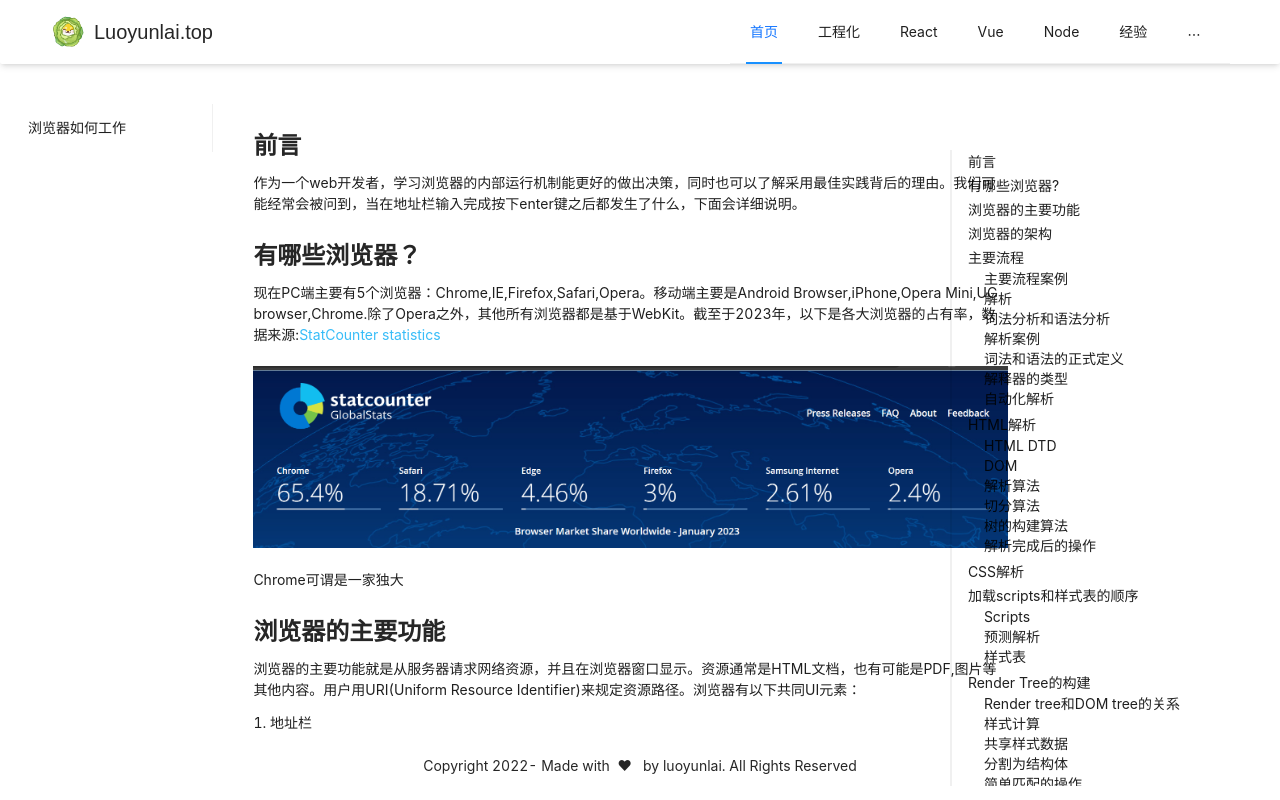
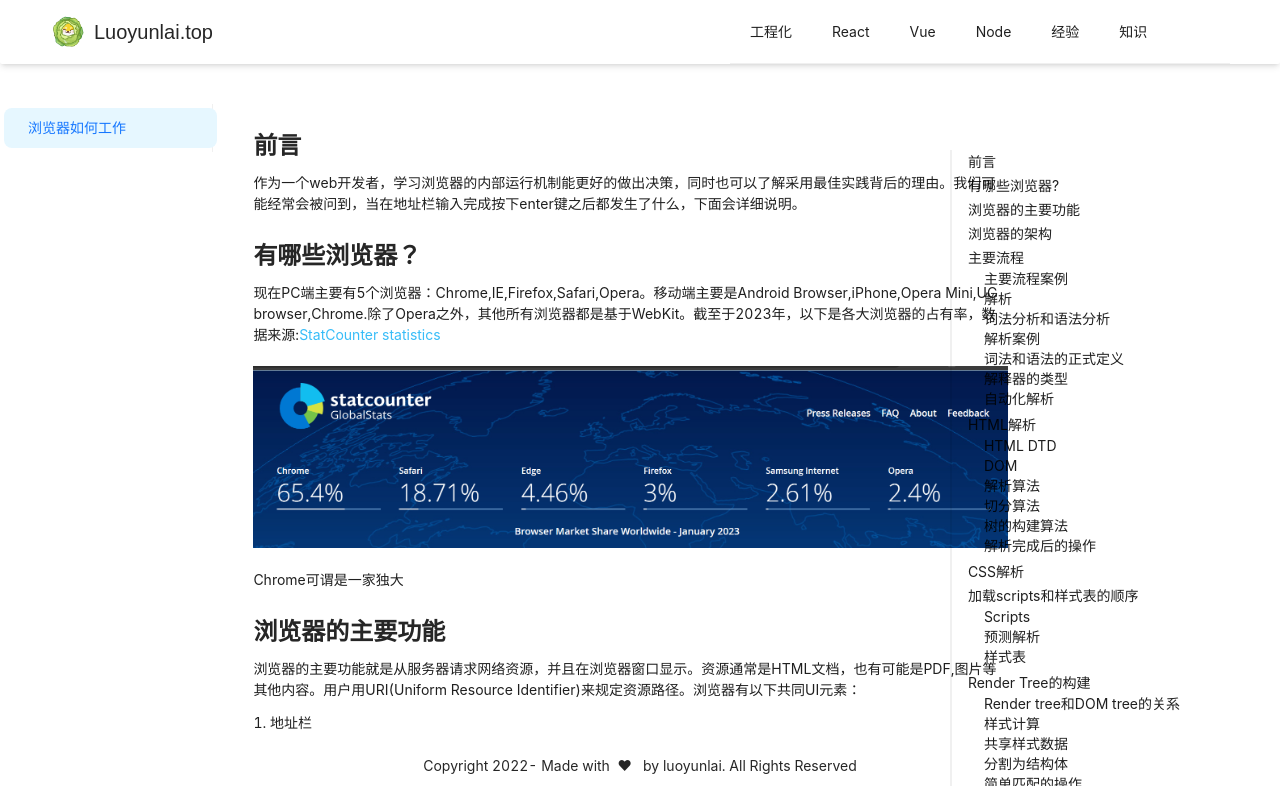
Before and after one commit to ChrisLuckComes/luoyunlai.xyz, a React (Vite) app: page /knowledge/browser in a window 1280 px wide. Built offline with nearby package versions, Linux system fonts and the light colour scheme.

Commit message:
完成菜单改造

```diff
--- a/src/App.tsx
+++ b/src/App.tsx
@@ -36,7 +36,9 @@
     navigate(e.key + location.search);
   };
 
-  const items: MenuProps['items'] = routers.map(router => {
+  const items: MenuProps['items'] = routers
+    .filter(router => router.key !== '/')
+    .map(router => {
       let children: MenuItem[] = [];
       if (router.groups) {
         children = router.groups.map(group =>
@@ -50,6 +52,8 @@
       } else {
         if (router?.children) {
           children = router?.children.map(r => getItem(r.name, r.key));
+        } else {
+          children = [getItem(router.name, router.key)];
         }
       }
       return getItem(router.name, router.key, children);
--- a/src/pages/index.tsx
+++ b/src/pages/index.tsx
@@ -1,4 +1,4 @@
-import React, { Suspense } from 'react';
+import React, { Suspense, useEffect } from 'react';
 import { useImmer } from 'use-immer';
 
 import { Layout, Menu, Spin } from 'antd';
@@ -36,6 +36,10 @@
     setSelectedKeys(draft => (draft = [e.key]));
     navigate(e.key);
   };
+
+  useEffect(() => {
+    setSelectedKeys([location.pathname]);
+  }, [location]);
 
   let items: MenuItem[] = [];
 
--- a/src/router/router.ts
+++ b/src/router/router.ts
@@ -180,19 +180,19 @@
     ]
   },
   {
-    key: 'experience',
+    key: '/experience',
     path: '/experience',
     name: '经验',
     element: lazy(() => import('@/pages/index')),
     children: [
       {
-        key: 'npm',
+        key: '/experience/npm',
         path: 'npm',
         name: '第一个npm包',
         element: lazy(() => import('@/pages/experiences/npm'))
       },
       {
-        key: 'cloud',
+        key: '/experience/cloud',
         path: 'cloud',
         name: '作为一个前端好意思说没有个人网站？',
         element: lazy(() => import('@/pages/experiences/cloud'))
@@ -206,7 +206,7 @@
     element: lazy(() => import('@/pages/index')),
     children: [
       {
-        key: 'browser',
+        key: '/knowledge/browser',
         path: 'browser',
         name: '浏览器如何工作',
         element: lazy(() => import('@/pages/knowledge/browser'))
```
Lines whose indentation alone changed are shown as unchanged.
